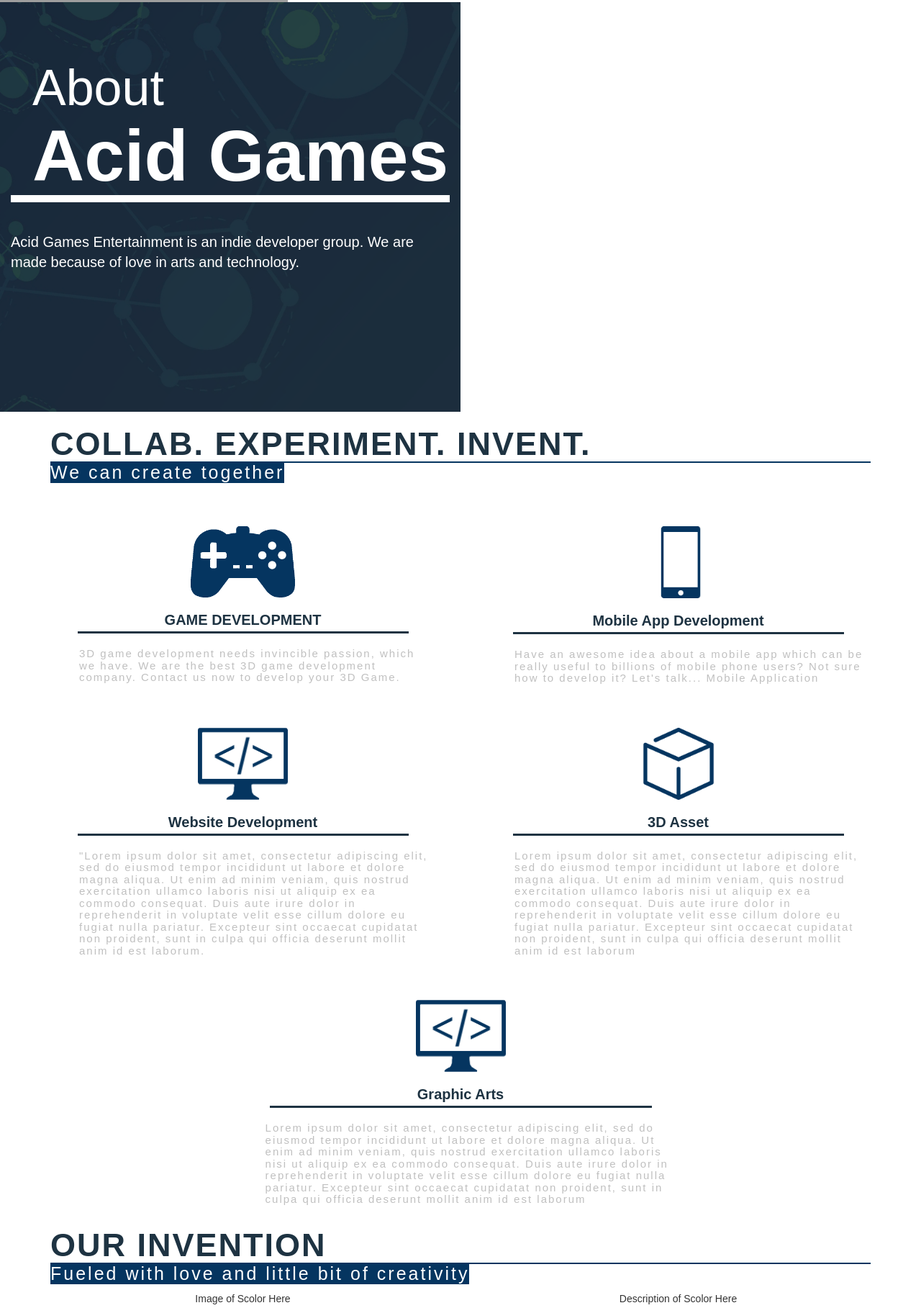
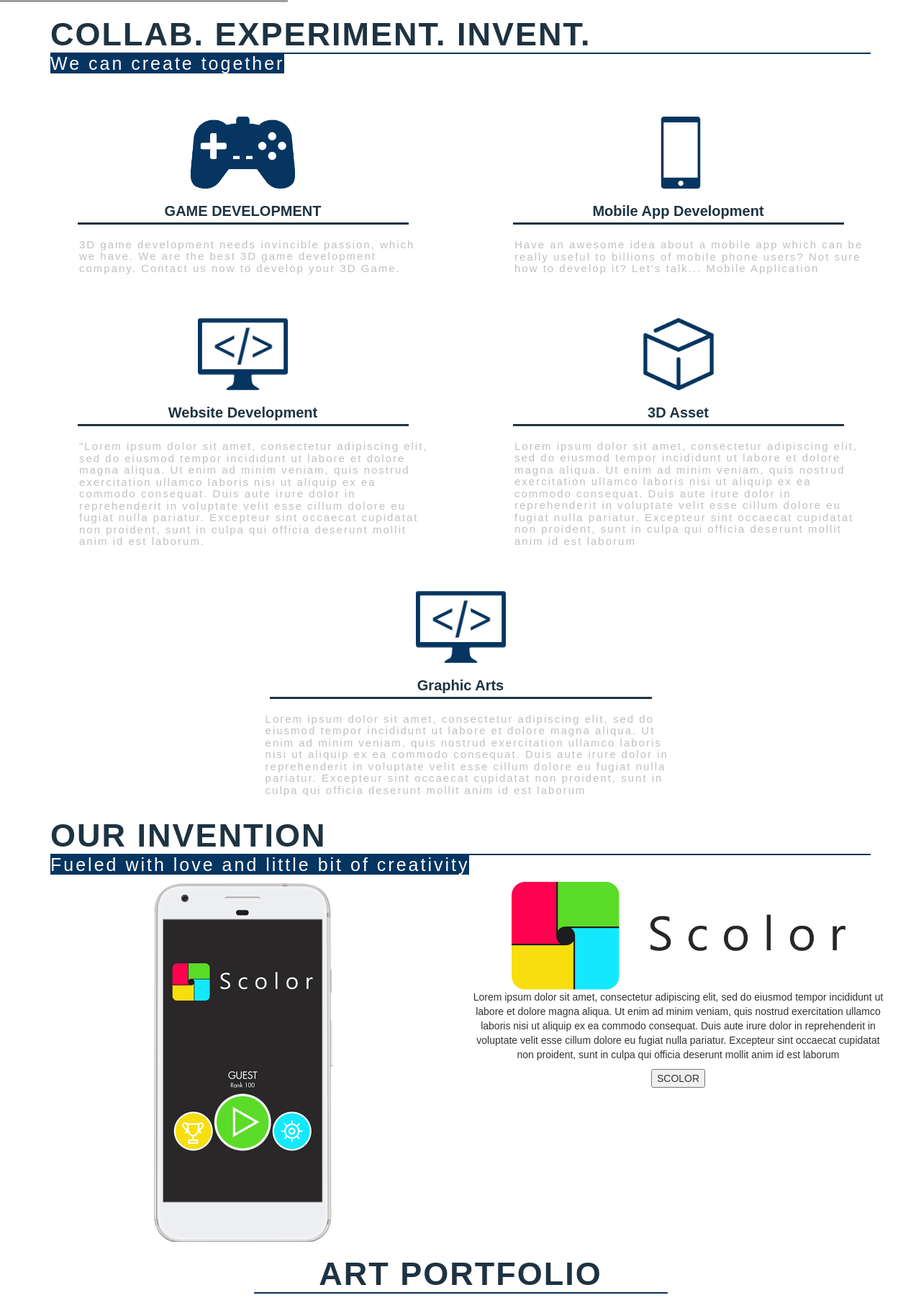
Before and after one commit to FGonzales-Dev/Acid-Games-Entertainment-UI, a plain HTML site: page index.html in a window 1280 px wide. Shown: the part 297-2114 px from the top of the page at 72% size. Drawn offline with Linux system fonts and the light colour scheme; grey boxes are pictures that could not be loaded; files whose address does not match are found by name.

Commit message:
updated work

```diff
--- a/index.html
+++ b/index.html
@@ -66,57 +66,11 @@
 
 
 
-   <!--  <nav class="navbar navbar-inverse navbar-fixed-top">
-      <div class="container">
-        <div class="navbar-header"><a class="navbar-brand navbar-link" href="index.html"><img src="assets/img/age-banner.png" width="100" height="63"></a>
-          <button class="navbar-toggle collapsed" data-toggle="collapse" data-target="#navcol-1"><span class="sr-only">Toggle navigation</span><span class="icon-bar"></span><span class="icon-bar"></span><span class="icon-bar"></span></button>
-        </div>
-        <div class="collapse navbar-collapse" id="navcol-1">
-          <ul class="nav navbar-nav">
-            <li role="presentation"><a href="index.html">AGE</a></li>
-            <li role="presentation"><a href="team.html">Team</a></li>
-            <li role="presentation"><a href="#">Services</a></li>
-            <li role="presentation"><a href="contact-us.html">Contact Us</a></li>
-
-          </ul>
-        </div>
-      </div>
-    </nav> -->
     <section><img class="img-responsive" src="assets/img/cm.jpg" height="768"></section>
 
 
 
 
-    <section class="profile">
-
-      <div class="container-fluid">
-       <div class="row">
-
-        <div class="col-sm-6 about-container">
-
-          <div class="about-header"> <h1> About</h1> <h2> Acid Games</h2> </div>
-
-
-          <div class=" about-desc"> <p> Acid Games Entertainment is an indie developer group. We are made because of love in arts and technology. </p> </div>
-
-
-        </div>
-
-        <div class="col-sm-6 about-age">
-
-          <div class="about-header"> <h1> About</h1> <h2> Acid Games</h2> </div>
-
-
-          <div class=" about-desc"> <p> Acid Games Entertainment is an indie developer group. We are made because of love in arts and technology. </p> </div>
-
-        </div>
-      </div>
-
-    </div>
-
-
-
-  </section>
 
 
 
@@ -165,19 +119,24 @@
 
 
 
-
 <section class=" work">
   <div class="container work-header"><h1> OUR INVENTION</h1>
     <h2> Fueled with love and little bit of creativity</h2>
   </div>
 
-  <div class="row" align="center">
-    <div class="col-sm-6">Image of Scolor Here</div>
-    <div class="col-sm-6">Description of Scolor Here</div>
+  <div class="row scolor" align="center">
+    <div class="col-sm-6"><img src="assets/img/scolor-google-pixel.png" class="img-responsive" height="500" width="250"></div>
+    <div class="col-sm-6"><img src="assets/img/scolor-game-logo.png" class="img-responsive" height="150" width="464">
+      <div class="scolor-desc"> <p>  Lorem ipsum dolor sit amet, consectetur adipiscing elit, sed do eiusmod tempor incididunt ut labore et dolore magna aliqua. Ut enim ad minim veniam, quis nostrud exercitation ullamco laboris nisi ut aliquip ex ea commodo consequat. Duis aute irure dolor in reprehenderit in voluptate velit esse cillum dolore eu fugiat nulla pariatur. Excepteur sint occaecat cupidatat non proident, sunt in culpa qui officia deserunt mollit anim id est laborum  </p>
+      </div>
+
+      <div class="btn-scolor"> <input type="submit" name="scolor" value="SCOLOR" /></div>
+    </div>
+
+
   </div>
 
 </section>
-
 
 
 
```
Also changed, not shown: assets/img/scolor-game-logo.png (added), assets/img/scolor-google-pixel.png (added), 1 other file.
